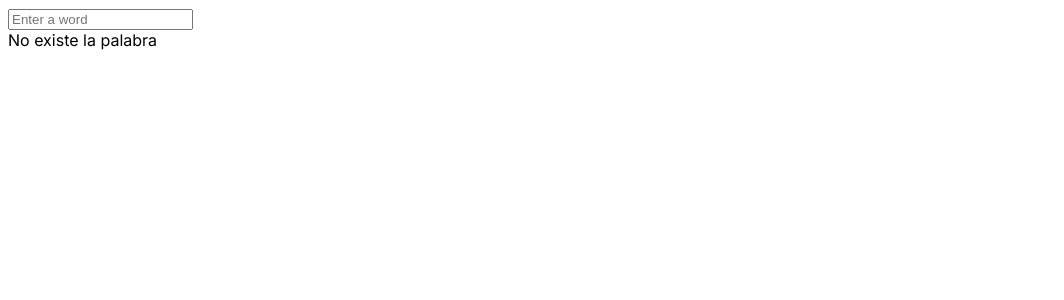
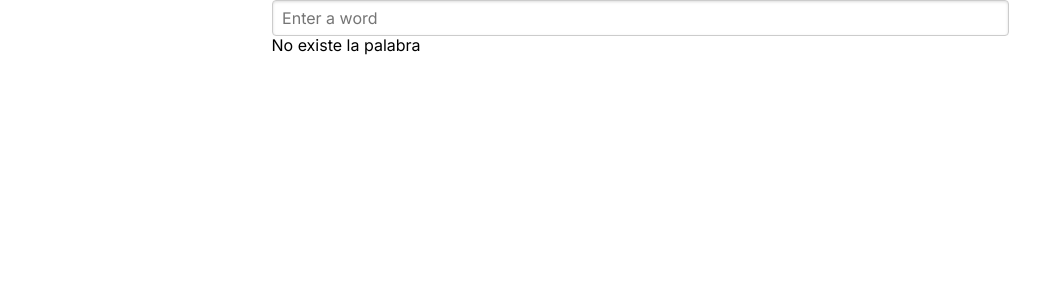
Before and after one commit to vidm27/dictionaryApp, a Vue app: page / in a window 1280 px wide. Shown: the top 300 px of the page, without its empty margins (0-1064 px from the left). Built offline with nearby package versions, Linux system fonts and the light colour scheme.

Commit message:
style of container

```diff
--- a/src/App.vue
+++ b/src/App.vue
@@ -1,13 +1,19 @@
 <script setup>
 import SearchWord from "./components/SearchWord.vue";
 import ResultWord from "./components/ResultWord.vue";
+import 'purecss/build/pure.css';
 </script>
 
 <template>
-  <SearchWord></SearchWord>
-  <ResultWord></ResultWord>
+  <div class="container">
+    <SearchWord></SearchWord>
+    <ResultWord></ResultWord>
+  </div>
 </template>
 
 <style scoped>
-
+.container{
+  max-width: 737px;
+  margin: 0 auto;
+}
 </style>
```
